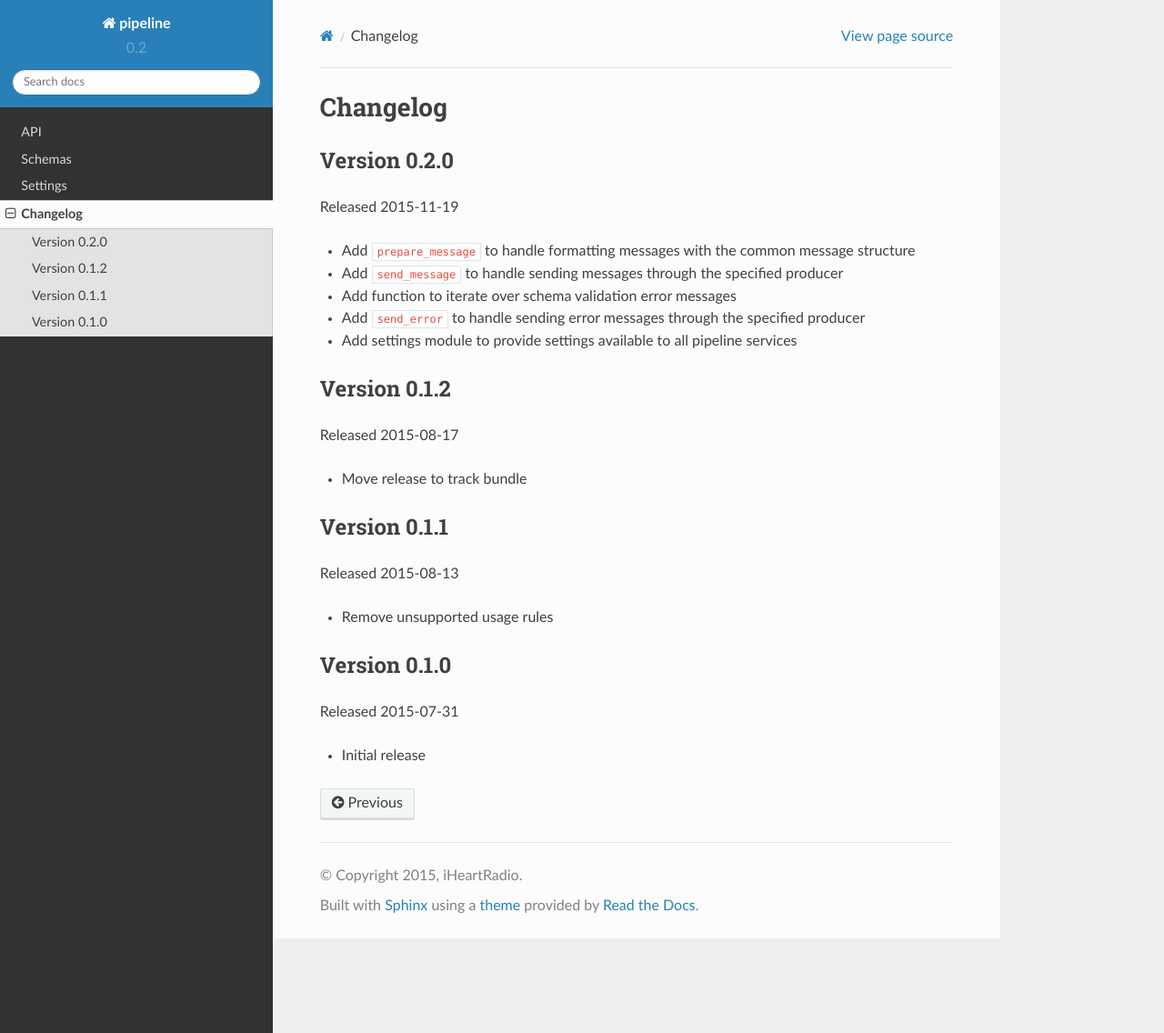
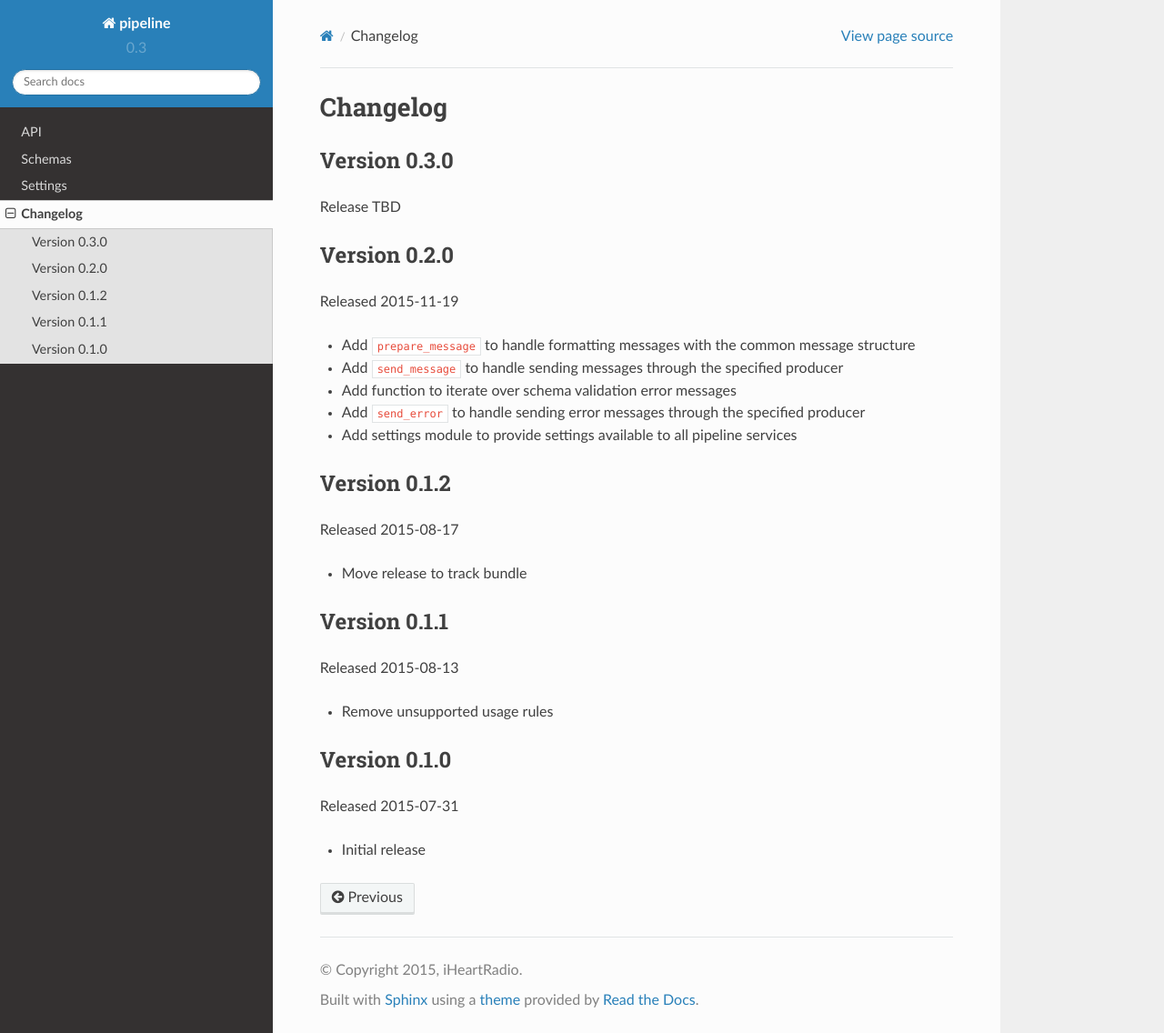
Before and after one commit to iheartradio/pipeline, a Sphinx documentation site: the page built from docs/changes.rst, in a window 1280 px wide and 1136 px high. Shown: the whole window at 91% size. Built offline with Sphinx 7.4.7 and the Read the Docs theme 2.0.0, drawn with Linux system fonts in a browser that asks for light colours.

Commit message:
Bump version 0.3.0

```diff
--- a/docs/changes.rst
+++ b/docs/changes.rst
@@ -1,6 +1,11 @@
 =========
 Changelog
 =========
+
+Version 0.3.0
+=============
+
+Release TBD
 
 Version 0.2.0
 =============
--- a/docs/conf.py
+++ b/docs/conf.py
@@ -62,9 +62,9 @@ author = 'iHeartRadio'
 # built documents.
 #
 # The short X.Y version.
-version = '0.2'
+version = '0.3'
 # The full version, including alpha/beta/rc tags.
-release = '0.2.0'
+release = '0.3.0'
 
 # The language for content autogenerated by Sphinx. Refer to documentation
 # for a list of supported languages.
--- a/setup.py
+++ b/setup.py
@@ -2,7 +2,7 @@ from setuptools import find_packages, setup
 
 setup(
     name='pipeline',
-    version='0.2.0',
+    version='0.3.0',
     packages=find_packages(exclude=['tests']),
     install_requires=[
         'python-decouple',
```
